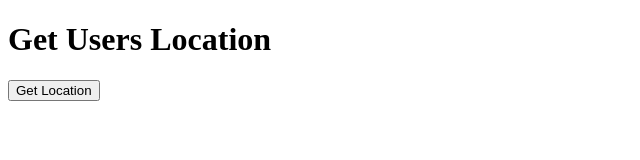
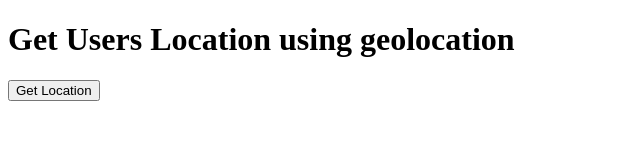
Before and after one commit to amreshkyadav998/JS_REVISION, a plain HTML site: page Getting_Current_Location/index.html in a window 1280 px wide. Shown: the whole page, without its empty margins (0-640 px from the left). Drawn offline with Linux system fonts and the light colour scheme.

Commit message:
geolocation

```diff
--- a/Getting_Current_Location/index.html
+++ b/Getting_Current_Location/index.html
@@ -6,7 +6,7 @@
     <title>Document</title>
 </head>
 <body>
-    <h1>Get Users Location</h1>
+    <h1>Get Users Location using geolocation</h1>
     <button id="get-location-button">Get Location</button>
 
     <script src="script.js"></script>
```
